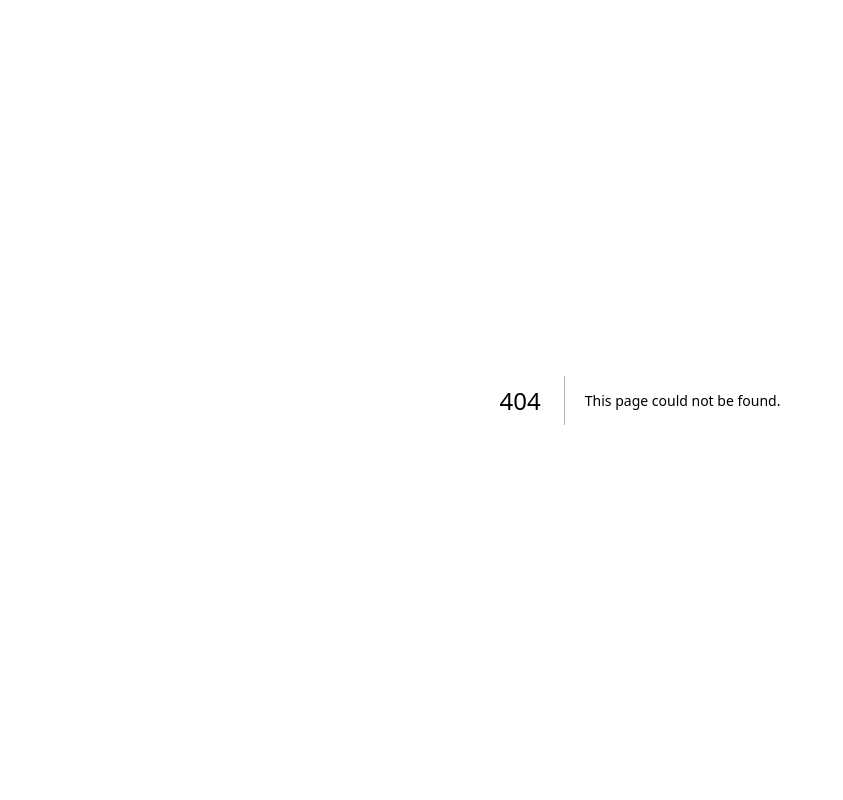
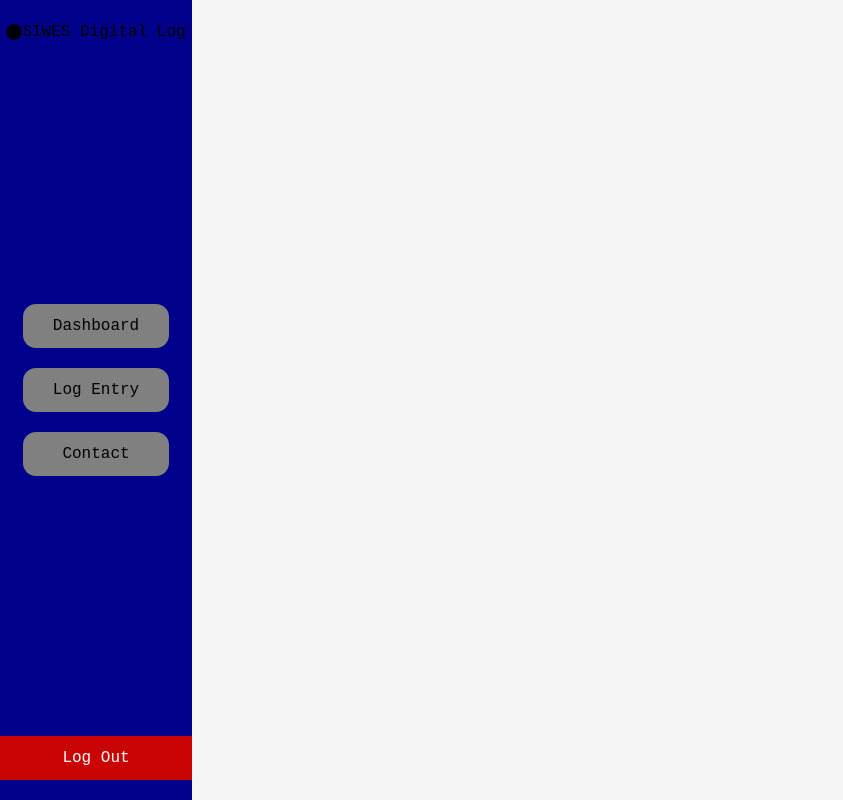
Before and after one commit to Taversh/siwes-app, a Next.js app: page /dashboard in a window 1280 px wide. Before the commit this address had no page. Shown: the whole page, without its empty margins (0-843 px from the left). Built offline with nearby package versions, Linux system fonts and the light colour scheme.

Commit message:
nav creation and addition of '/dashboard' route

```diff
--- /dev/null
+++ b/app/dashboard/page.jsx
@@ -0,0 +1,13 @@
+import React from 'react';
+import '@/components/styles.css';
+import NavBar from '@/components/NavBar';
+
+function Dashboard() {
+  return (
+    <div>
+        <NavBar/>
+    </div>
+  )
+}
+
+export default Dashboard
--- a/app/globals.css
+++ b/app/globals.css
@@ -19,6 +19,7 @@
 body {
   background-color: whitesmoke;
   color: black;
+  font-family: 'Courier New', Courier, monospace;
 }
 
 @layer utilities {
--- a/components/Login/Log.jsx
+++ b/components/Login/Log.jsx
@@ -39,7 +39,7 @@ function Log() {
         >
             <div className="login-hint animated-input">
                 <p>No Account?</p>
-                <p style={{fontSize: 0.8 + "rem"}}>Register with Administration</p>
+                <p style={{fontSize: 0.7 + "rem"}}>Register with Administration</p>
             </div>
             <div className='log-in-link animated-input'>
                 <Link href={'/'}><span>Register</span></Link>
--- /dev/null
+++ b/components/NavBar.jsx
@@ -0,0 +1,31 @@
+import React from 'react'
+import './nav.css';
+import Link from 'next/link';
+import { FaCircle } from 'react-icons/fa';
+
+function NavBar() {
+  return (
+    <div>
+        <nav>
+            <div className='nav-logo-container'>
+                <Link href={'/dashboard'} className='nav-logo'>
+                    <FaCircle/>
+                    <p>SIWES Digital Log</p>
+                </Link>
+            </div>
+            <div className='nav-links'>
+                <ul>
+                    <Link href={'/dashboard'}><li>Dashboard</li></Link>
+                    <Link href={'/log-entry'}><li>Log Entry</li></Link>
+                    <Link href={'/contact'}><li>Contact</li></Link>
+                </ul>
+            </div>
+            <div className='log-out'>
+                <button>Log Out</button>
+            </div>
+        </nav>
+    </div>
+  )
+}
+
+export default NavBar
--- a/components/Register/Reg.jsx
+++ b/components/Register/Reg.jsx
@@ -52,7 +52,7 @@ function Reg() {
         >
             <div className="login-hint animated-input">
                 <p>Already Registered?</p>
-                <p>Log into your account</p>
+                <p style={{fontSize: 0.7 + "rem"}}>Log into your account</p>
             </div>
             <div className='log-in-link animated-input'>
                 <Link href={'/login'}><span>Log in</span></Link>
--- /dev/null
+++ b/components/nav.css
@@ -0,0 +1,39 @@
+nav{
+    background-color: darkblue;
+    width: 15%;
+    height: 100vh;
+    position: fixed;
+    left: 0;
+    display: flex;
+    justify-content: space-between;
+    align-items: center;
+    flex-direction: column;
+    padding: 20px 0px;
+}
+
+.nav-logo-container{
+
+}
+.nav-logo{
+    display: flex;
+    align-items: center;
+}
+
+.nav-links ul li{
+    list-style: none;
+    background-color: gray;
+    padding: 10px 30px;
+    margin: 20px 0px;
+    border: none;
+    border-radius: 13px;
+    text-align: center;
+}
+
+.log-out button,
+.log-out{
+    width: 100%;
+    background-color: rgb(202, 4, 4);
+    color: white;
+    text-align: center;
+    padding: 5px;
+}
```
Also changed, not shown: components/Register/reg.css (+22 -0 lines), components/styles.css (added).
